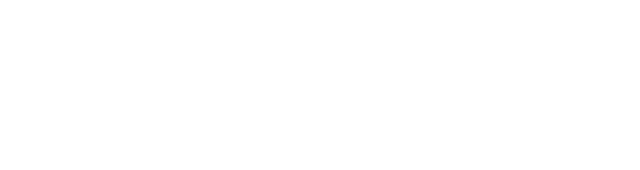
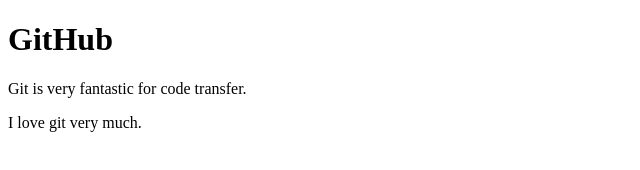
Before and after one commit to Aseer132051/Aseer132051, a plain HTML site: page index.html in a window 1280 px wide. Shown: the whole page, without its empty margins (0-640 px from the left). Drawn offline with Linux system fonts and the light colour scheme.

Commit message:
added commit

```diff
--- a/index.html
+++ b/index.html
@@ -7,6 +7,8 @@
     <title>Second Git Repo</title>
 </head>
 <body>
-
+    <h1>GitHub</h1>
+    <p>Git is very fantastic for code transfer.</p>
+    <p>I love git very much.</p>
 </body>
 </html>
--- /dev/null
+++ b/new.css
@@ -0,0 +1,7 @@
+h1{
+    background-color: salmon;
+}
+p{
+    color: seagreen;
+    font-family: 'Franklin Gothic Medium', 'Arial Narrow', Arial, sans-serif;
+}
```
